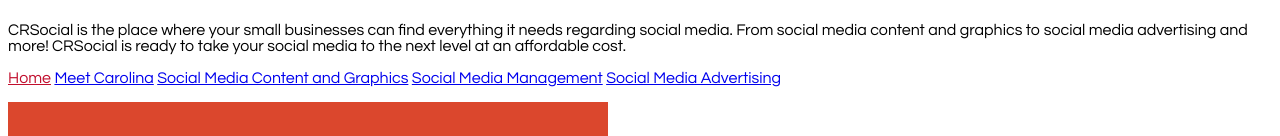
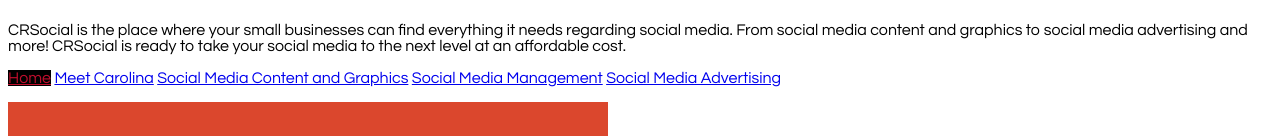
Before and after one commit to CRojas5/assignment, a plain HTML site: page projects/cssbasic/cssbasic.html in a window 1280 px wide. In both pictures the pointer is over the link "Home". Shown: the part 321-457 px from the top of the page. Drawn offline with Linux system fonts and the light colour scheme.

Commit message:
Update project3.css

```diff
--- a/projects/cssbasic/project3.css
+++ b/projects/cssbasic/project3.css
@@ -6,6 +6,8 @@ body {
 
 nav a:hover {
   color: #c10e2d;
+  background-color: black;
+  padding: 20px 50 px;
 }
 
 @import url('https://fonts.googleapis.com/css?family=Pacifico');
```
